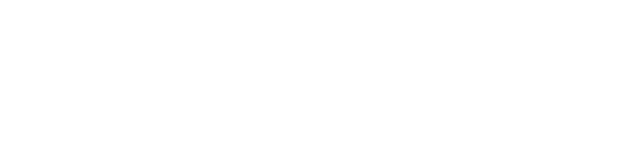
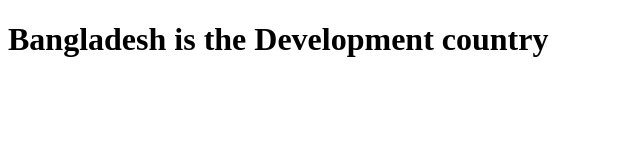
Before and after one commit to alihasan005/my-firist-repo, a plain HTML site: page index.html in a window 1280 px wide. Shown: the whole page, without its empty margins (0-640 px from the left). Drawn offline with Linux system fonts and the light colour scheme.

Commit message:
first commit

```diff
--- a/index.html
+++ b/index.html
@@ -9,7 +9,7 @@
 </head>
 
 <body>
-
+    <h1>Bangladesh is the Development country</h1>
 </body>
 
 </html>
```
